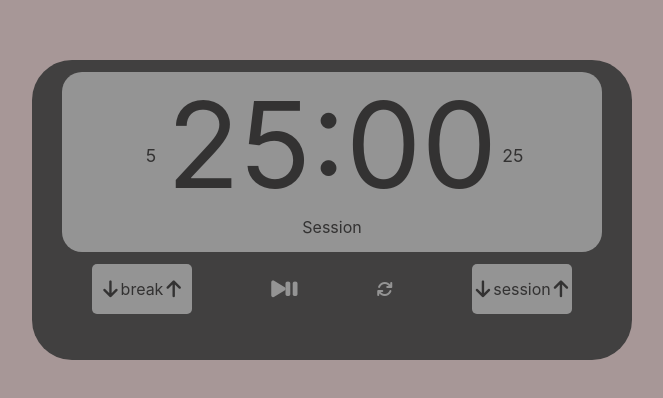
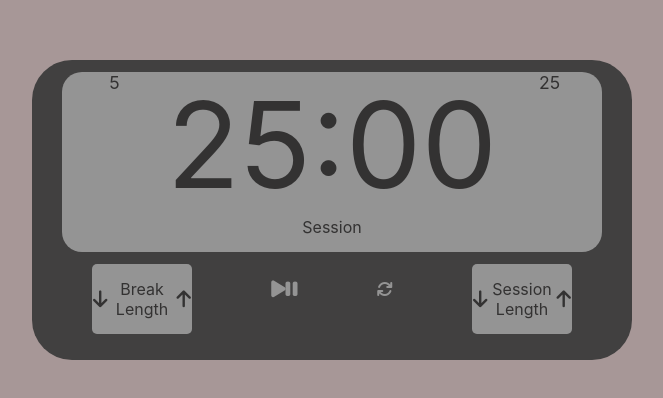
Before and after one commit to radioactive1995/25_5_clock, a React (Create React App) app: page / in a window 1280 px wide. Shown: the part 190-588 px from the top of the page, without its empty margins (308-971 px from the left). Built offline with nearby package versions, Linux system fonts and the light colour scheme.

Commit message:
pre-alpha v2.0

```diff
--- a/public/index.html
+++ b/public/index.html
@@ -40,5 +40,6 @@
       To begin the development, run `npm start` or `yarn start`.
       To create a production bundle, use `npm run build` or `yarn build`.
     -->
+    <script src="https://cdn.freecodecamp.org/testable-projects-fcc/v1/bundle.js"></script>
   </body>
 </html>
--- a/src/App.js
+++ b/src/App.js
@@ -2,14 +2,15 @@ import './App.css';
 import React, {useState, useEffect} from 'react';
 import Button from './Button'
 
-const minutesToSeconds = (num) => num * 60
+//const minutesToSeconds = (num) => num * 60
 
+const defaultCountState = {count: 1500, type: 'session'}
 function App() {
   const [breakLength, setBreakLength] = useState(5);
   const [sessionLength, setSessionLength] = useState(25);
-  const [countState, setCountState] = useState({count: 25, type: 'session'});
+  const [countState, setCountState] = useState(defaultCountState);
   const [playPause, setPlayPause ] = useState(false);
-  const time = new Date(minutesToSeconds(countState.count) * 1000).toLocaleTimeString(navigator.language, {minute:'2-digit', second:'2-digit'});
+  const time = new Date(countState.count * 1000).toLocaleTimeString(navigator.language, {minute:'2-digit', second:'2-digit'});
 
   const switchCounter = () => {
     var id = window.setTimeout(function() {}, 0);
@@ -17,12 +18,16 @@ function App() {
         window.clearTimeout(id);
       }
     if (countState.type === 'session' && countState.count < 0 ) {
-      console.log('switch to break')
-      setCountState({count: breakLength, type: 'break' })
+      console.log('switch to break, countState: ' + countState.count)
+      setCountState({count: breakLength * 60, type: 'break' })
+      let audio = document.querySelector('#beep');
+      audio.play()
     }
     if (countState.type === 'break' && countState.count < 0 ) {
-      console.log('switch to session')
-      setCountState({count: sessionLength, type: 'session' })
+      console.log('switch to session, countState: ' + countState.count)
+      setCountState({count: sessionLength * 60, type: 'session' })
+      let audio = document.querySelector('#beep');
+      audio.play()
     }
   }
 
@@ -30,7 +35,7 @@ function App() {
     if (playPause === true) {
       switchCounter()
       setTimeout( () => {
-        setCountState((prevValue) => ({count: prevValue.count -1/60 , type: prevValue.type }))
+        setCountState((prevValue) => ({count: prevValue.count - 1 , type: prevValue.type }))
       }, 1000);
     }
   }, [countState])
@@ -40,7 +45,7 @@ function App() {
 
     if (!playPause) {
       setTimeout( () => {
-        setCountState((prevValue) => ({count: prevValue.count -1/60 , type: prevValue.type }))
+        setCountState((prevValue) => ({count: prevValue.count -1 , type: prevValue.type }))
       }, 1000);
     }
 
@@ -56,11 +61,15 @@ function App() {
     var id = window.setTimeout(function() {}, 0);
       while (id--) {
         window.clearTimeout(id);
+        window.clearInterval(id);
       }
     setBreakLength(5);
     setSessionLength(25);
-    setCountState({count: 25, type: 'session'});
+    setCountState({...defaultCountState});
     setPlayPause(false);
+    let audio = document.querySelector('#beep');
+    audio.pause();
+    audio.currentTime = 0;
   }
 
 
@@ -73,17 +82,18 @@ function App() {
   return (
     <div className="container">
       <div className='display'>
-        <div id='break-length'><p>{breakLength}</p></div>
-        <div id="time-left"><p>{sessionLength === 60 ? '60:00' : time}</p></div>
-        <div id='session-length'><p>{sessionLength}</p></div>
+        <div id='break-length'>{breakLength}</div>
+        <div id="time-left" style={countState.count < 1 ? {color: 'rgb(119, 46, 99)'} : {}}><p>{sessionLength === 60 ? '60:00' : time}</p></div>
+        <div id='session-length'>{sessionLength}</div>
         <div id='timer-label'><p>{timeLabel}</p></div>
         </div>
       <div className='buttons'>
-      <Button element={'break'} setBreakLength={setBreakLength} playPause={playPause} setCountState={setCountState} sessionLength={sessionLength} breakLength={breakLength} />
-      <div className='icon play-pause' onClick={playPauseHandler}></div>
-      <div className='icon refresh' onClick={refreshHandler}></div>
-      <Button element={'session'} setSessionLength={setSessionLength} playPause={playPause} setCountState={setCountState} sessionLength={sessionLength} breakLength={breakLength} />
+      <Button element={'break'} label={'Break Length'} setBreakLength={setBreakLength} playPause={playPause} setCountState={setCountState} sessionLength={sessionLength} breakLength={breakLength} />
+      <div id='start_stop' className='icon play-pause' onClick={playPauseHandler}></div>
+      <div id='reset' className='icon refresh' onClick={refreshHandler}></div>
+      <Button element={'session'} label={'Session Length'} setSessionLength={setSessionLength} playPause={playPause} setCountState={setCountState} sessionLength={sessionLength} breakLength={breakLength} />
       </div>
+      <audio id="beep" src='https://raw.githubusercontent.com/freeCodeCamp/cdn/master/build/testable-projects-fcc/audio/BeepSound.wav' />
     </div>
   );
 }
--- a/src/Button.js
+++ b/src/Button.js
@@ -1,6 +1,6 @@
 import './Button.css'
 
-export default function Button ({element, setBreakLength, setSessionLength, playPause, setCountState, sessionLength, breakLength}) {
+export default function Button ({element, setBreakLength, setSessionLength, playPause, setCountState, sessionLength, breakLength, label}) {
 
     const incrementHandler = () => {
         if (!playPause) {
@@ -10,13 +10,13 @@ export default function Button ({element, setBreakLength, setSessionLength, play
             if(element === 'break' && breakLength+1 <= 60)
             {
                 setBreakLength((prevVal) => prevVal + 1);
-                setCountState((prevValue) => ({count:  prevValue.type === element ? breakLength + 1 : prevValue.count, type: prevValue.type }))
+                setCountState((prevValue) => ({count:  prevValue.type === element ? breakLength * 60 + 60 : prevValue.count, type: prevValue.type }))
             }
 
             else if(element === 'session' && sessionLength+1 <= 60)
             {
                 setSessionLength((prevVal) => prevVal + 1);
-                setCountState((prevValue) => ({count:  prevValue.type === element ? sessionLength + 1 : prevValue.count, type: prevValue.type }))
+                setCountState((prevValue) => ({count:  prevValue.type === element ? sessionLength * 60 + 60 : prevValue.count, type: prevValue.type }))
             }
 
 
@@ -35,13 +35,13 @@ export default function Button ({element, setBreakLength, setSessionLength, play
             if(element === 'break' && breakLength-1 > 0)
             {
                 setBreakLength((prevVal) => prevVal - 1);
-                setCountState((prevValue) => ({count:  prevValue.type === element ? breakLength - 1 : prevValue.count, type: prevValue.type }))
+                setCountState((prevValue) => ({count:  prevValue.type === element ? breakLength * 60 - 60 : prevValue.count, type: prevValue.type }))
             }
 
             else if(element === 'session' && sessionLength-1 > 0)
             {
                 setSessionLength((prevVal) => prevVal - 1);
-                setCountState((prevValue) => ({count:  prevValue.type === element ? sessionLength - 1 : prevValue.count, type: prevValue.type }))
+                setCountState((prevValue) => ({count:  prevValue.type === element ? sessionLength * 60 - 60 : prevValue.count, type: prevValue.type }))
             }
 
 
@@ -53,7 +53,7 @@ export default function Button ({element, setBreakLength, setSessionLength, play
     return (
         <div className='button-container'>
             <div id={`${element}-decrement`} className='icon arrow-down' onClick={decrementHandler}></div>
-            <p>{element}</p>
+            <p id={`${element}-label`}>{label}</p>
             <div id={`${element}-increment`} className='icon arrow-up' onClick={incrementHandler}></div>
         </div>
     )
```
